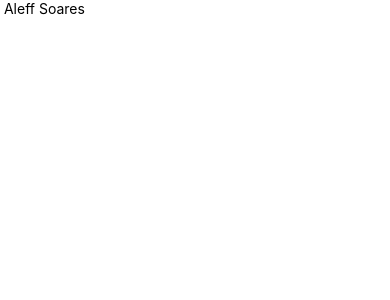
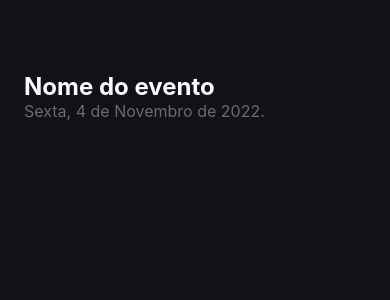
Before and after one commit to AleffSoares/Imhere, a React Native app: screen / in a window 390 px wide. Shown: the top 300 px of the page. Built offline with nearby package versions, Linux system fonts and the light colour scheme.

Commit message:
Adicionado estilo

```diff
--- a/App.tsx
+++ b/App.tsx
@@ -1,7 +1,34 @@
-import { Text } from "react-native";
+import { Text, View, StyleSheet} from "react-native";
 
 export default function App(){
   return (
-    <Text> Aleff Soares </Text>
-  )
+    <View style={styles.container}>
+        <Text style={styles.eventName}>
+          Nome do evento
+        </Text>
+
+        <Text style={styles.eventDate}>
+          Sexta, 4 de Novembro de 2022.
+        </Text>
+    </View>
+  );
 }
+
+const styles = StyleSheet.create({
+    container: {
+      flex:1,
+      backgroundColor: '#131016',
+      padding: 24,
+    },
+    eventName: {
+      color: '#FDFCFE',
+      fontSize: 24,
+      fontWeight: 'bold',
+      marginTop: 48,
+    },
+    eventDate: {
+      color: '#6B6B6B',
+      fontSize: 16,
+    },
+
+});
--- a/babel.config.js
+++ /dev/null
@@ -1,6 +0,0 @@
-module.exports = function(api) {
-  api.cache(true);
-  return {
-    presets: ['babel-preset-expo'],
-  };
-};
--- a/package.json
+++ b/package.json
@@ -14,7 +14,8 @@
     "react": "18.1.0",
     "react-dom": "18.1.0",
     "react-native": "0.70.5",
-    "react-native-web": "~0.18.9"
+    "react-native-web": "~0.18.9",
+    "@expo/webpack-config": "^0.17.2"
   },
   "devDependencies": {
     "@babel/core": "^7.12.9",
```
Also changed, not shown: 1 other file (tests, documents, lock files or other folders).
